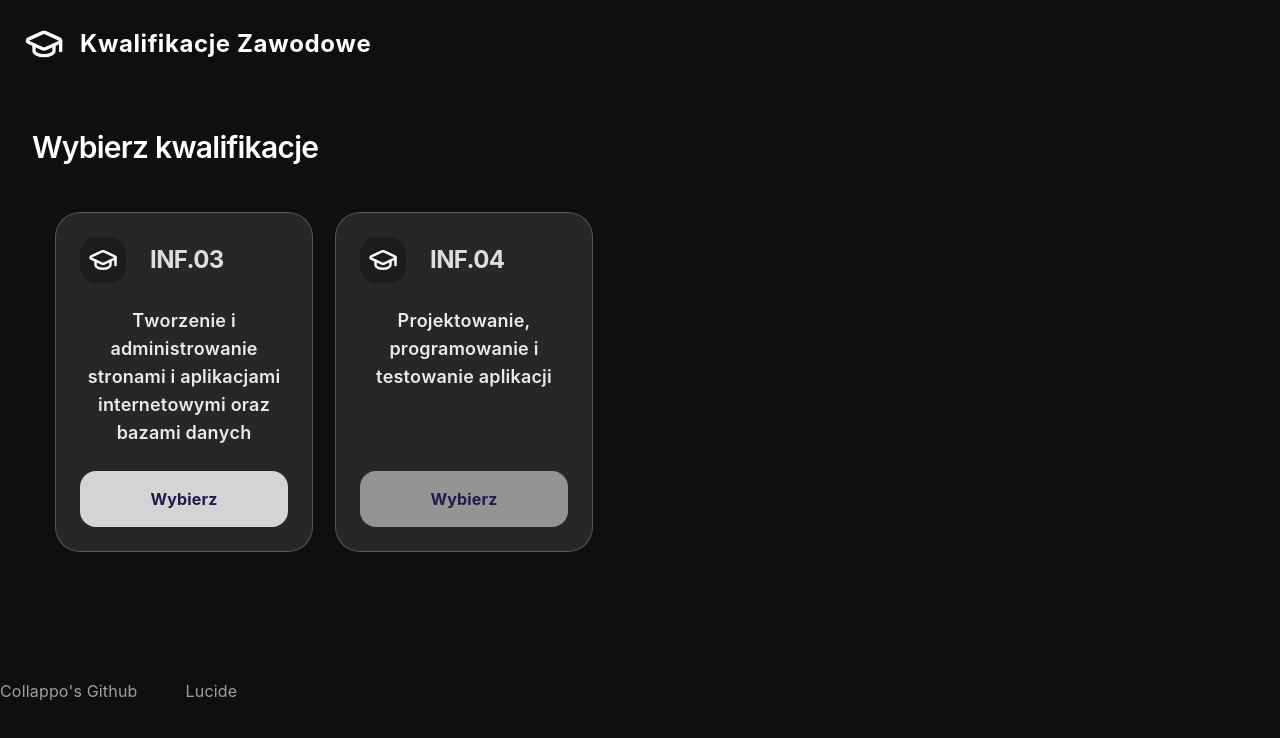
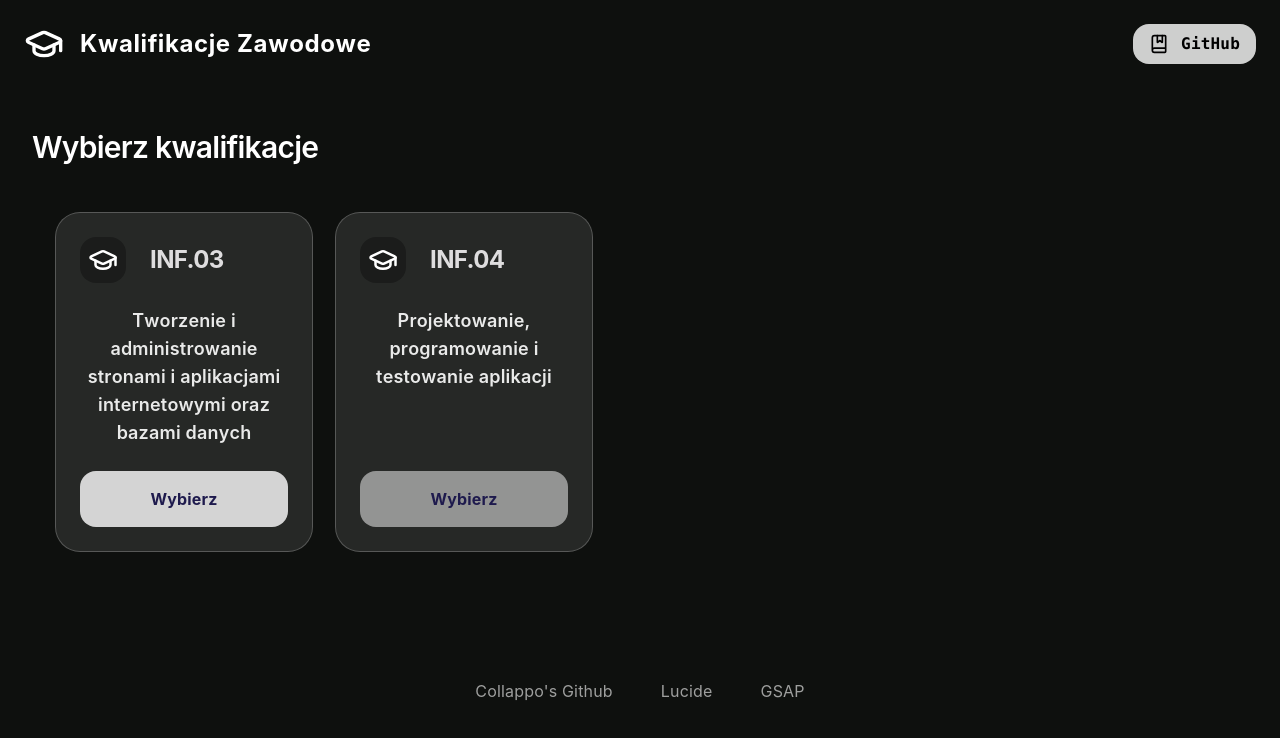
Before and after one commit to Collappo/Kwalifikacje-zawodowe, a React (Vite) app in the folder packages/web-site/: page / in a window 1280 px wide. Shown: the top 738 px of the page. Built offline with nearby package versions, Linux system fonts and the light colour scheme.

Commit message:
Added GitHub link

```diff
--- a/packages/web-site/src/components/Footer.jsx
+++ b/packages/web-site/src/components/Footer.jsx
@@ -2,9 +2,10 @@ import React from 'react'
 
 function Footer() {
     return (
-        <footer className='mx-auto max-w-7xl w-full flex justify-start items-center mt-24 gap-12'>
+        <footer className='mx-auto max-w-7xl w-full flex justify-center items-center mt-24 gap-12'>
             <a href="https://github.com/collappo" className='text-white/60'>Collappo's Github</a>
             <a href="https://lucide.dev/license" className='text-white/60'>Lucide</a>
+            <a href="https://gsap.com/" className='text-white/60'>GSAP</a>
         </footer>
     )
 }
--- a/packages/web-site/src/components/Header.jsx
+++ b/packages/web-site/src/components/Header.jsx
@@ -1,11 +1,12 @@
 import { useGSAP } from '@gsap/react'
 import gsap from 'gsap'
 import { SplitText } from 'gsap/all'
-import { GraduationCap } from 'lucide-react'
+import { BookMarked, GraduationCap } from 'lucide-react'
 import React, { useRef } from 'react'
 
 function Header() {
     const titleRef = useRef(null)
+    const linkRef = useRef(null)
 
     useGSAP(() => {
         const splitTitle = new SplitText(titleRef.current, { type: "chars,words,lines", linesClass: "clip-text" })
@@ -22,6 +23,15 @@ function Header() {
                 each: 0.02,
             }
         }, 0.2);
+
+        gsap.from(linkRef.current, {
+            autoAlpha: 0,
+            opacity: 1,
+            y: 50,
+            ease: "power3.out",
+            duration: 1,
+        }
+        )
     }, [])
 
     return (
@@ -30,6 +40,10 @@ function Header() {
                 <GraduationCap size={40} />
                 <h2 ref={titleRef} className='font-bold text-2xl tracking-wide py-0'>Kwalifikacje Zawodowe</h2>
             </div>
+            <a ref={linkRef} href="https://github.com/Collappo/Kwalifikacje-zawodowe" className='flex justify-center items-center gap-3 rounded-2xl bg-white/80 py-2 px-4 hover:bg-white/10 ease-in-out duration-250 transform-gpu group'>
+                < BookMarked className='text-black group-hover:text-white/80' size={20} />
+                <span className='font-mono font-bold text-black text-md group-hover:text-white/80'>GitHub</span>
+            </a>
         </header>
     )
 }
```
